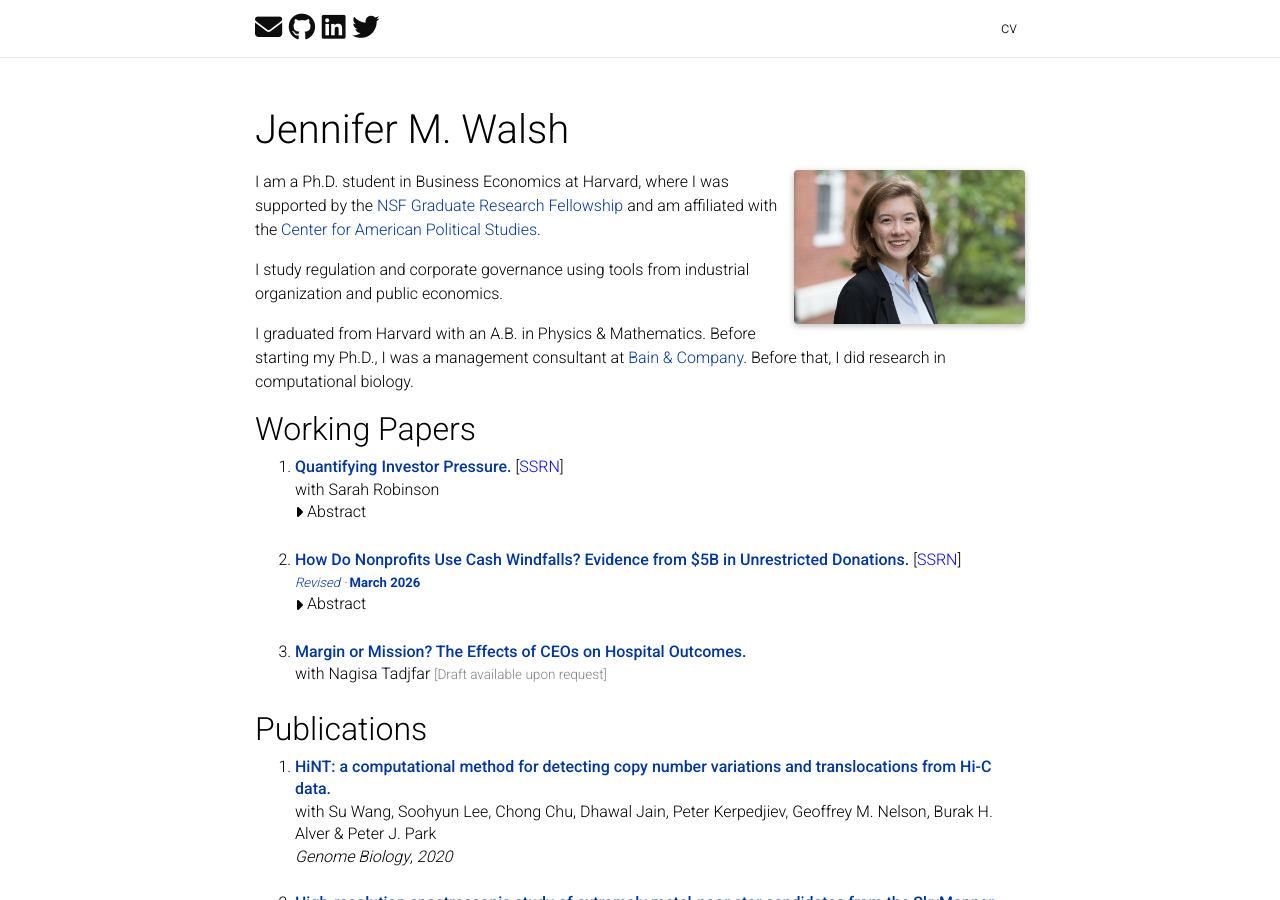
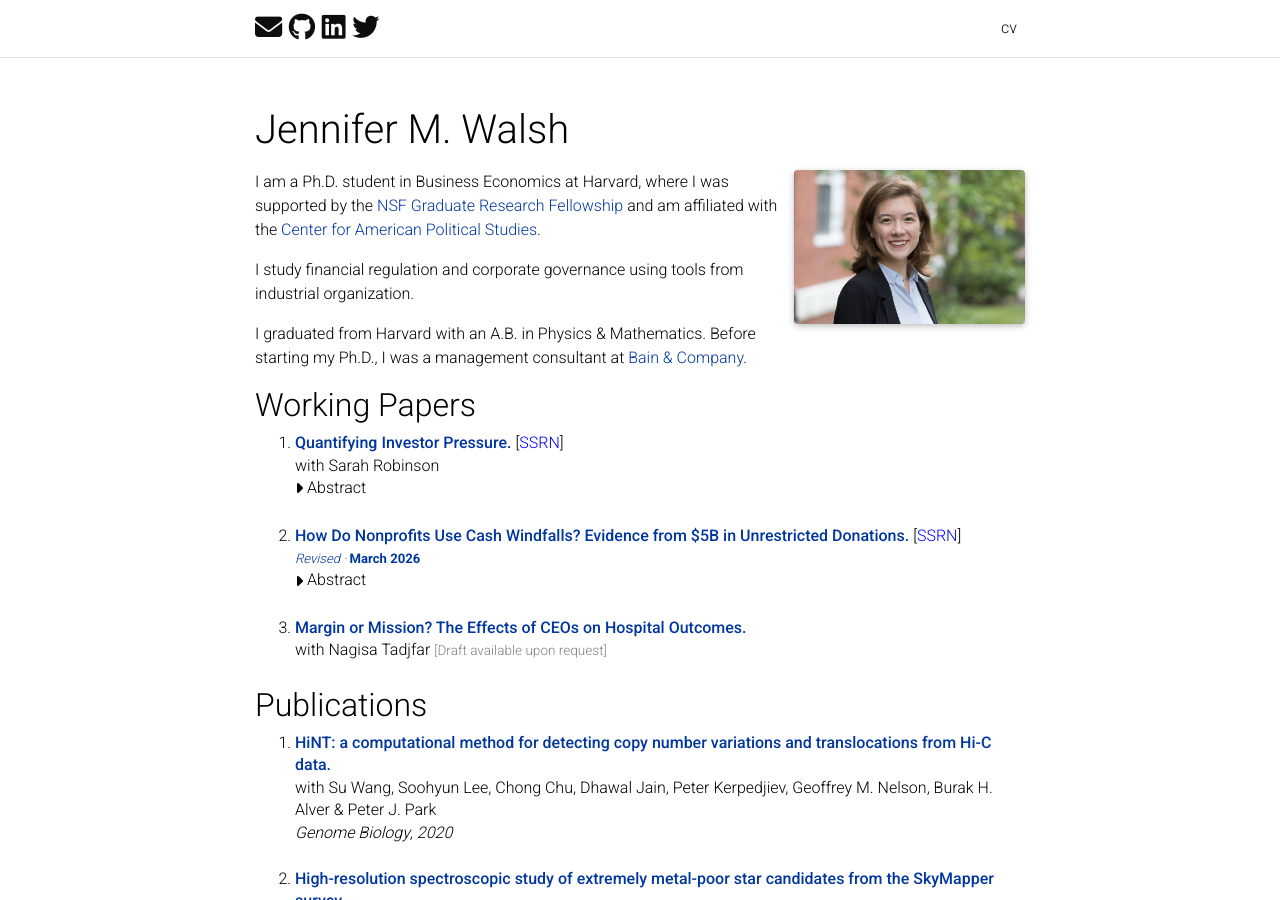
Before and after one commit to walshjm3/walshjm3.github.io, a Jekyll site: the page built from index.md, in a window 1280 px wide and 900 px high. Built offline with Jekyll 4.4.1, drawn with Linux system fonts in a browser that asks for light colours; full-size pictures stand in for the smaller copies a plugin makes; comment, search, counter and statistics services are not loaded; a style sheet for code colours, icons or effects is not loaded.

Commit message:
updated bio

```diff
--- a/index.md
+++ b/index.md
@@ -6,10 +6,10 @@
 <p>I am a Ph.D. student in Business Economics at Harvard, where I was supported by the <a href="https://www.nsfgrfp.org/" rel="external nofollow noopener" target="_blank">NSF Graduate Research Fellowship</a> and am affiliated with the <a href="https://caps.gov.harvard.edu/" rel="external nofollow noopener" target="_blank">Center for American Political Studies</a>.</p>
 
 
-<p>I study regulation and corporate governance using tools from industrial organization and public economics.</p>
+<p>I study financial regulation and corporate governance using tools from industrial organization.</p>
 
 
-<p>I graduated from Harvard with an A.B. in Physics &amp; Mathematics. Before starting my Ph.D., I was a management consultant at <a href="https://www.bain.com/" rel="external nofollow noopener" target="_blank">Bain &amp; Company</a>. Before that, I did research in computational biology.</p>
+<p>I graduated from Harvard with an A.B. in Physics &amp; Mathematics. Before starting my Ph.D., I was a management consultant at <a href="https://www.bain.com/" rel="external nofollow noopener" target="_blank">Bain &amp; Company</a>.</p>
 
 ## Working Papers
 
```
Also changed, not shown: 1 other file.
